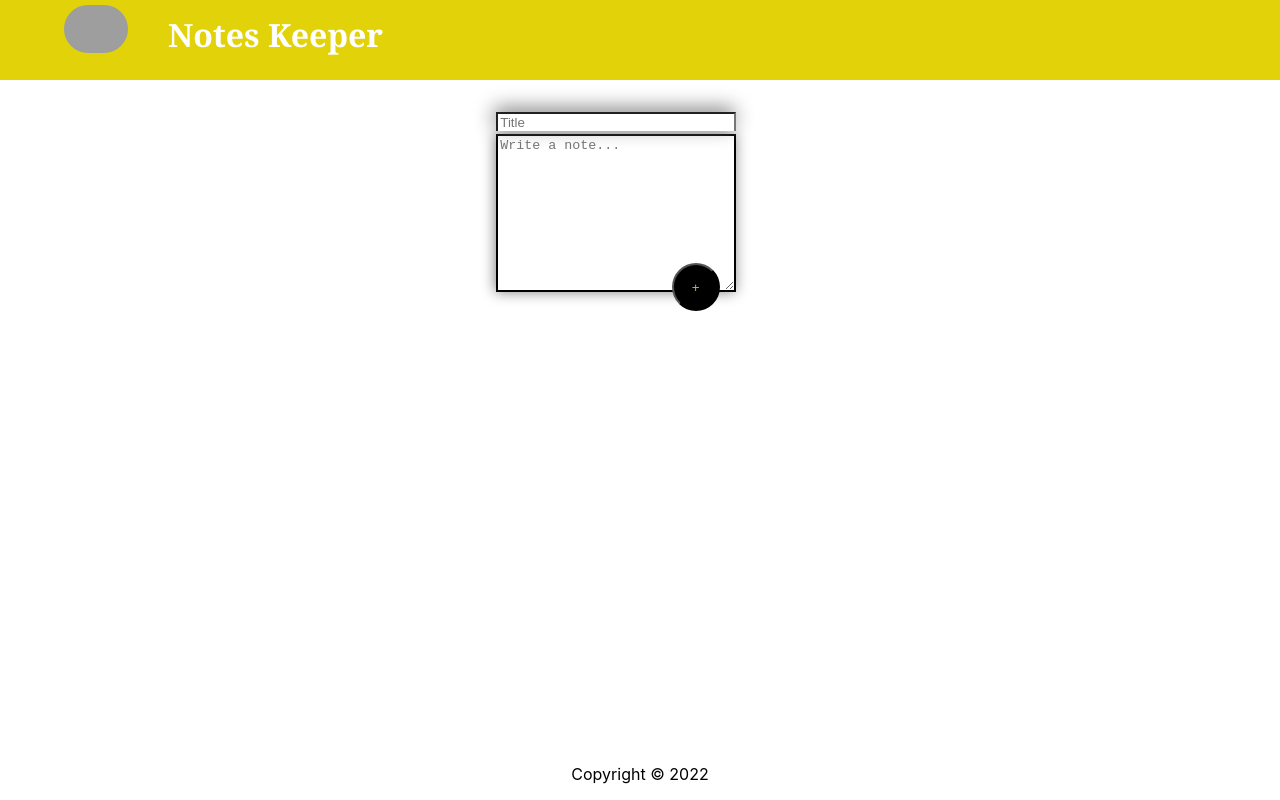
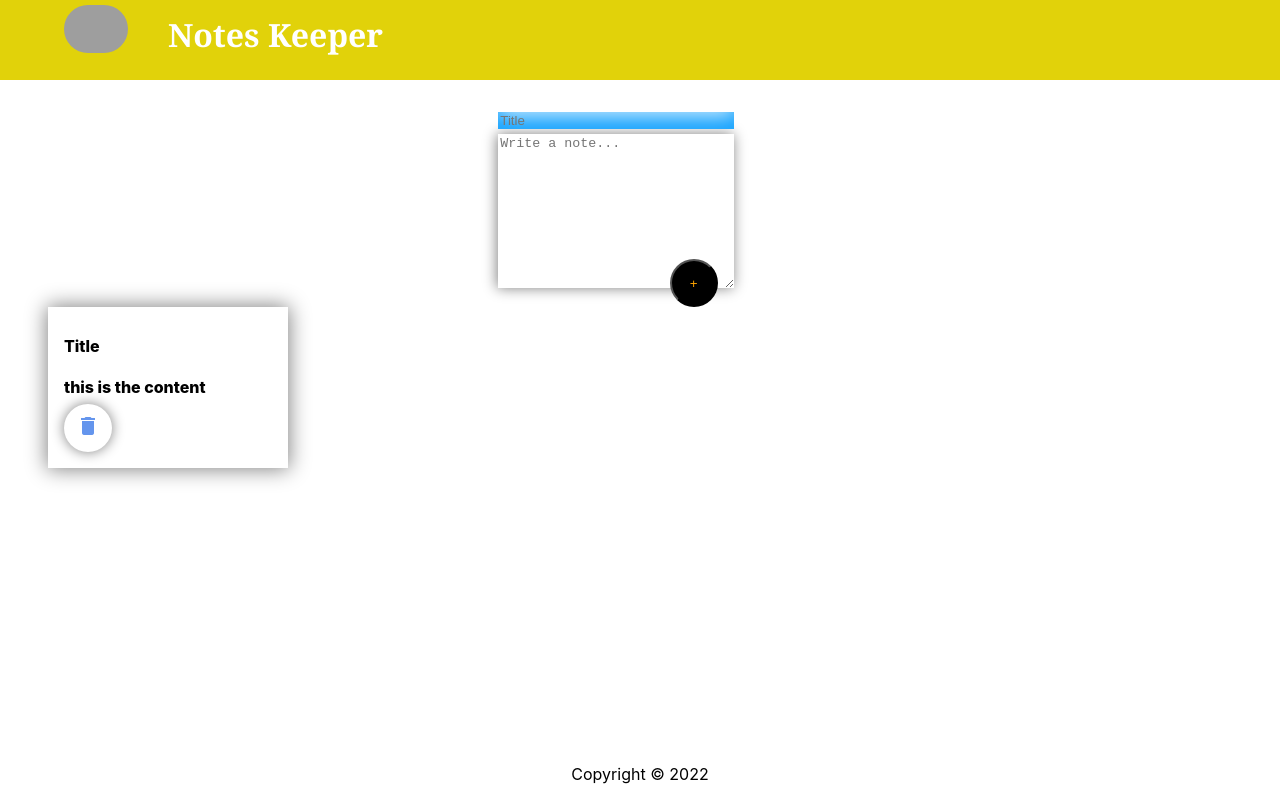
Before and after one commit to DeveloprSourabh/KEEP-NOTES, a React (Create React App) app: page / in a window 1280 px wide. Built offline with nearby package versions, Linux system fonts and the light colour scheme; grey boxes are pictures that could not be loaded.

Commit message:
add new input and icon

```diff
--- a/public/index.html
+++ b/public/index.html
@@ -1,14 +1,12 @@
 <!DOCTYPE html>
 <html lang="en">
+
 <head>
   <meta charset="utf-8" />
   <link rel="icon" href="%PUBLIC_URL%/favicon.ico" />
   <meta name="viewport" content="width=device-width, initial-scale=1" />
   <meta name="theme-color" content="#000000" />
-    <meta
-      name="description"
-      content="Web site created using create-react-app"
-    />
+  <meta name="description" content="Web site created using create-react-app" />
   <link rel="apple-touch-icon" href="%PUBLIC_URL%/logo192.png" />
   <!--
       manifest.json provides metadata used when your web app is installed on a
@@ -24,8 +22,10 @@
       work correctly both with client-side routing and a non-root public URL.
       Learn how to configure a non-root public URL by running `npm run build`.
     -->
+  <link href="https://fonts.googleapis.com/icon?family=Material+Icons" rel="stylesheet">
   <title>React App</title>
 </head>
+
 <body>
   <noscript>You need to enable JavaScript to run this app.</noscript>
   <div id="root"></div>
@@ -40,4 +40,5 @@
       To create a production bundle, use `npm run build` or `yarn build`.
     -->
 </body>
+
 </html>
--- a/src/App.css
+++ b/src/App.css
@@ -18,7 +18,7 @@
   margin-left: 9rem;
 }
 
-p {
+footer > p {
   text-align: center;
   position: fixed;
   bottom: 0;
@@ -34,12 +34,12 @@ h1 {
   position: absolute;
   width: 231.5px;
   top: 7rem;
-  border-bottom: none;
-  box-shadow: -2px -4px 20px 0px grey;
+  border: none;
+  box-shadow: inset 0px -15px 20px 0px #18a4fe;
 }
 
 textarea {
-  border: 2px solid;
+  border: none;
   width: 231.5px;
   box-shadow: -1px 0px 13px 0px grey;
 }
@@ -58,3 +58,26 @@ form {
   width: 3rem;
   height: 3rem;
 }
+
+.p2 {
+  font-weight: 800;
+  color: black;
+}
+
+.note {
+  margin-left: 3rem;
+  box-shadow: 0px 0px 20px 1px grey;
+  width: 13rem;
+  line-height: 2px;
+  padding: 1rem;
+}
+
+.b1 {
+  border-radius: 50%;
+  width: 3rem;
+  height: 3rem;
+  background-color: white;
+  border: none;
+  box-shadow: 0px 0px 13px 0px grey;
+  color: cornflowerblue;
+}
--- a/src/Note.jsx
+++ b/src/Note.jsx
@@ -1,9 +1,16 @@
+import React from "react";
+import "./App.css";
+
 const Note = () => {
   return (
     <>
       <div className="note">
-        <h1>Title</h1>
+        <h4 className="p2">Title</h4>
         <br />
+        <p className="p2">this is the content</p>
+        <button className="b1">
+          <i className="material-icons ic1">delete</i>
+        </button>
       </div>
     </>
   );
--- a/src/index.js
+++ b/src/index.js
@@ -2,6 +2,7 @@ import React from "react";
 import ReactDOM from "react-dom/client";
 import "./index.css";
 import App from "./App";
+
 import reportWebVitals from "./reportWebVitals";
 
 const root = ReactDOM.createRoot(document.getElementById("root"));
```
Lines whose indentation alone changed are shown as unchanged.
